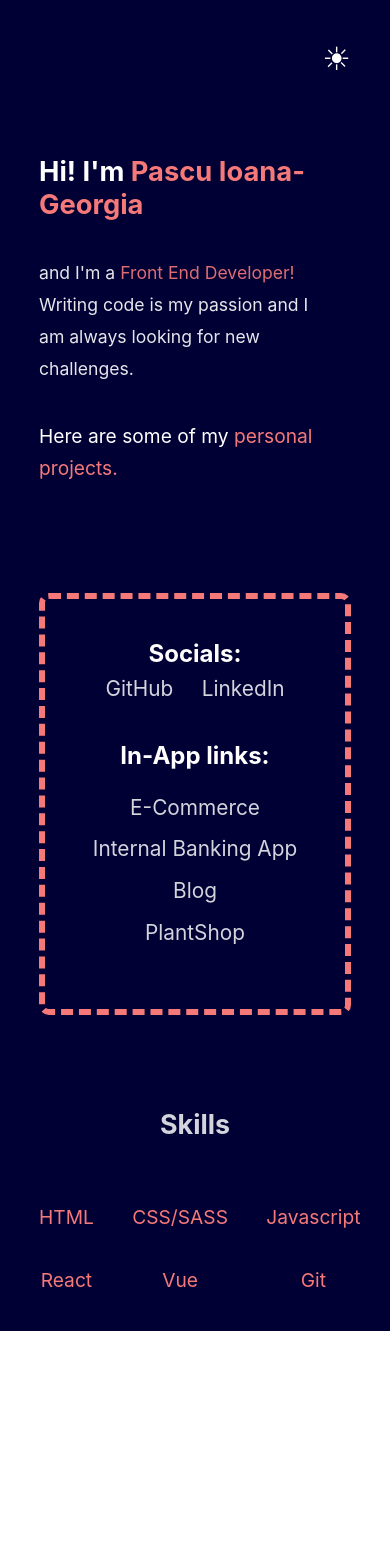
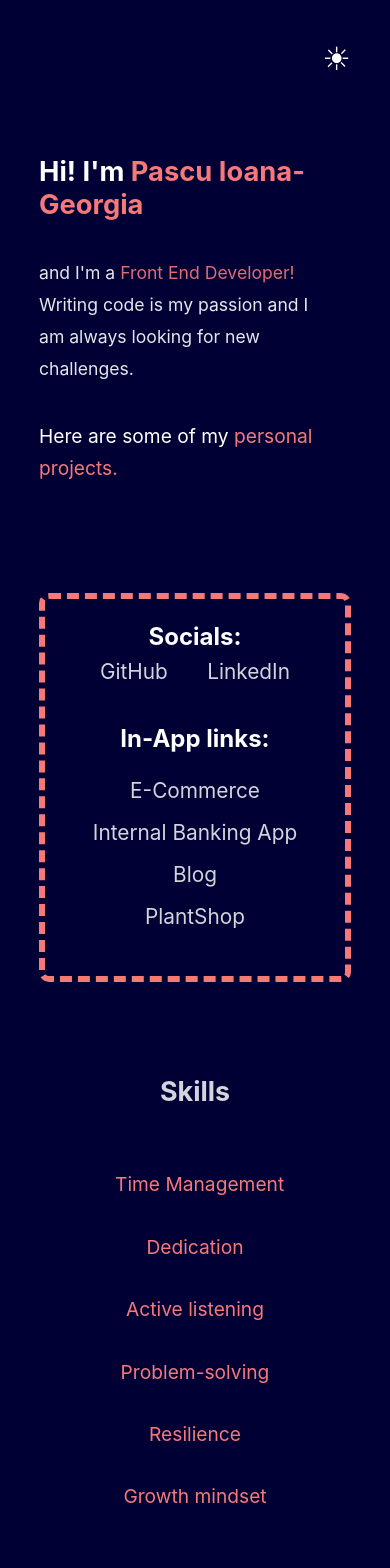
Before and after one commit to IoanaGeorgia/Portofolio-React, a React (Create React App) app: page / in a window 390 px wide. Shown: the top 1568 px of the page. Before the commit the page ends 1331 px from the top, so only its background shows below. Built offline with nearby package versions, Linux system fonts and the light colour scheme.

Commit message:
landing page UI modified to include more info

```diff
--- a/public/index.html
+++ b/public/index.html
@@ -2,7 +2,6 @@
 <html lang="en">
   <head>
     <meta charset="utf-8" />
-    <link rel="icon" href="%PUBLIC_URL%/favicon.ico" />
     <meta name="viewport" content="width=device-width, initial-scale=1" />
     <meta name="theme-color" content="#000000" />
     <meta
@@ -26,7 +25,7 @@
       work correctly both with client-side routing and a non-root public URL.
       Learn how to configure a non-root public URL by running `npm run build`.
     -->
-    <title>React App</title>
+    <title>Portofolio Pascu Ioana</title>
   </head>
   <body>
     <noscript>You need to enable JavaScript to run this app.</noscript>
--- a/src/App.css
+++ b/src/App.css
@@ -17,11 +17,12 @@ html[data-theme='light'] {
     --hightlight:rgb(221, 77, 77);
 }
 .homeWrapper{
-  height:150vh;
+  /* height:150vh; */
   background-color: var(--mainBg);
   color:var(--mainText);
   padding:10vw;
   padding-top:0em;
+  padding-bottom:5vh;
 }
 .homeWrapper > p{
   margin-right:0px;
@@ -35,6 +36,14 @@ html[data-theme='light'] {
   cursor:pointer;
   float:right;
   padding-top:1em;
+  transition: color 200ms linear;
+  -webkit-transition: color 200ms linear;
+  -moz-transition: color 200ms linear;
+  -ms-transition: color 200ms linear;
+  -o-transition: color 200ms linear;
+}
+.homeWrapper button:hover{
+  color:var(--hightlight)
 }
 .moonIcon{
   color: black;
@@ -79,6 +88,7 @@ html[data-theme='light'] {
   flex-direction: column;
   align-items: center;
   font-size: 1.2em;
+  padding-bottom:8rem;
 
 }
 .homeWrapperSkills p{
@@ -88,10 +98,12 @@ html[data-theme='light'] {
 }
 .homeWrapperSkills ol{
   padding-top:3em;
-  width:50%;
+  width:70%;
   list-style-type: none;
   display: grid;
   grid-template-columns: auto auto auto;
+  justify-content: space-evenly;
+  align-items: center;
   gap:2em;
   color:var(--hightlight)
 }
@@ -116,6 +128,11 @@ html[data-theme='light'] {
   text-decoration: none;
   /* font-weight: bold; */
   font-size: 1.3rem;
+    transition: color 200ms linear;
+  -webkit-transition: color 200ms linear;
+  -moz-transition: color 200ms linear;
+  -ms-transition: color 200ms linear;
+  -o-transition: color 200ms linear;
 }
 .homeWrapperLinks a:hover{
   color:var(--hightlight)
@@ -133,6 +150,19 @@ html[data-theme='light'] {
 }
 .projects > *{
   margin-top: 2vh;
+}
+@media (max-width:1160px){
+  .homeWrapperText p:nth-of-type(1){
+    text-wrap: wrap;
+  }
+  .homeWrapperLinks{
+    min-width:50%;
+    padding:5%;
+    margin-right:10%;
+  }
+  .homeWrapperSkills ol{
+    width:90%;
+  }
 }
 @media (max-width:800px) {
   .homeWrapper, .homeWrapperMain{
@@ -156,6 +186,10 @@ html[data-theme='light'] {
   }
   .homeWrapperSkills ol{
     width:100%;
+    grid-template-columns:repeat(auto-fit, 10rem)
+  }
+  .homeWrapperSkills ol li{
+    text-wrap: nowrap;
   }
   .homeWrapperText p:nth-of-type(1){
     white-space:unset;
--- a/src/Blog.css
+++ b/src/Blog.css
@@ -19,10 +19,10 @@ div {
   margin: 0px;
   padding: 0px;
 }
-button{
+.blogWrapper button{
   transition: var(--buttonTransDuration)
 }
-button:hover{
+.blogWrapper button:hover{
   color:var(--grey);
 }
 p {
--- a/src/components/Home.js
+++ b/src/components/Home.js
@@ -86,6 +86,18 @@ function Home(){
         <div className="homeWrapperSkills">
           <p>Skills</p>
           <ol>
+            <li>Time Management</li>
+            <li>Dedication</li>
+            <li>Active listening</li>
+            <li>Problem-solving</li>
+            <li>Resilience</li>
+            <li>Growth mindset</li>
+          </ol>
+        </div>
+
+        <div className="homeWrapperSkills">
+          <p>Coding Skills</p>
+          <ol>
             <li>HTML</li>
             <li>CSS/SASS</li>
             <li>Javascript</li>
```
